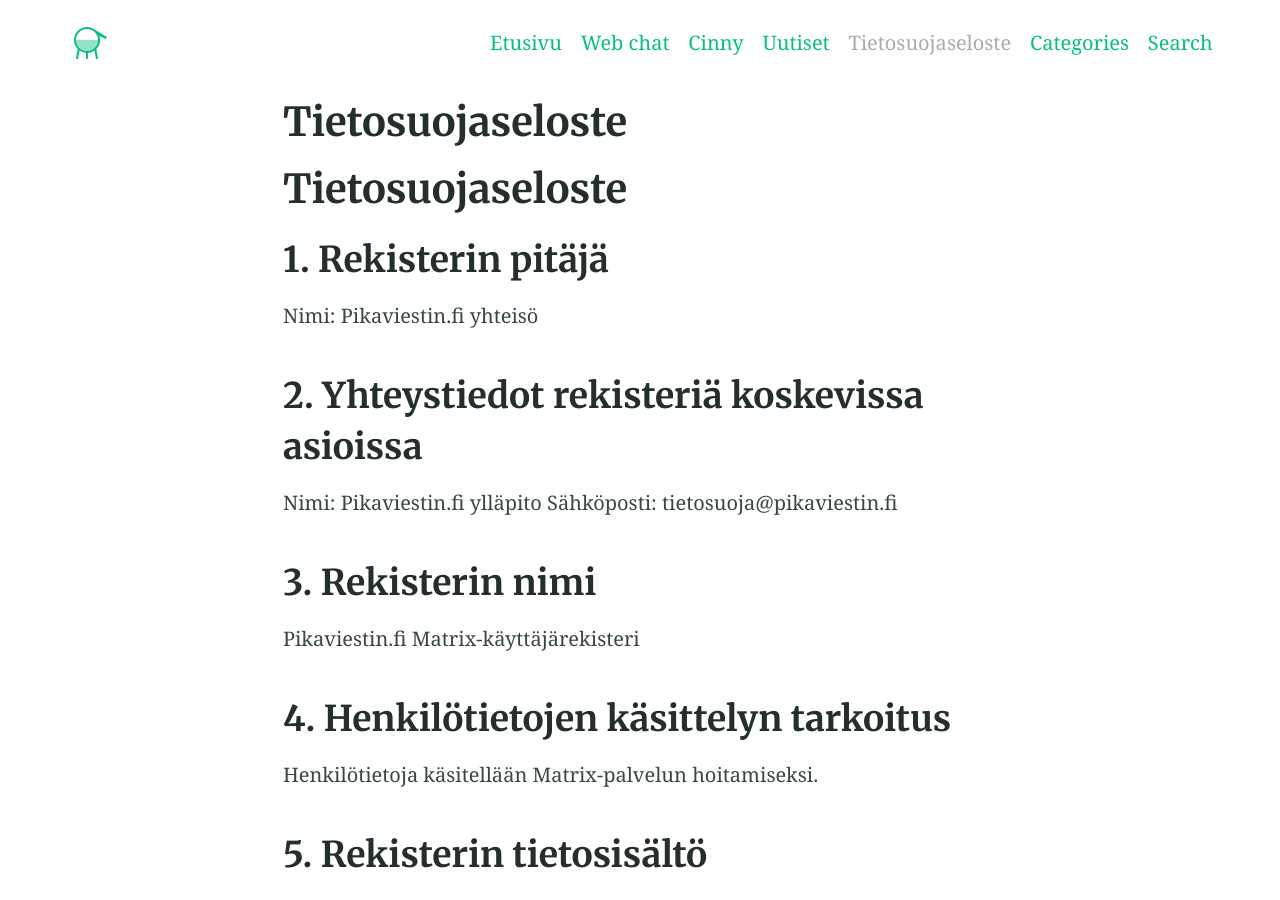
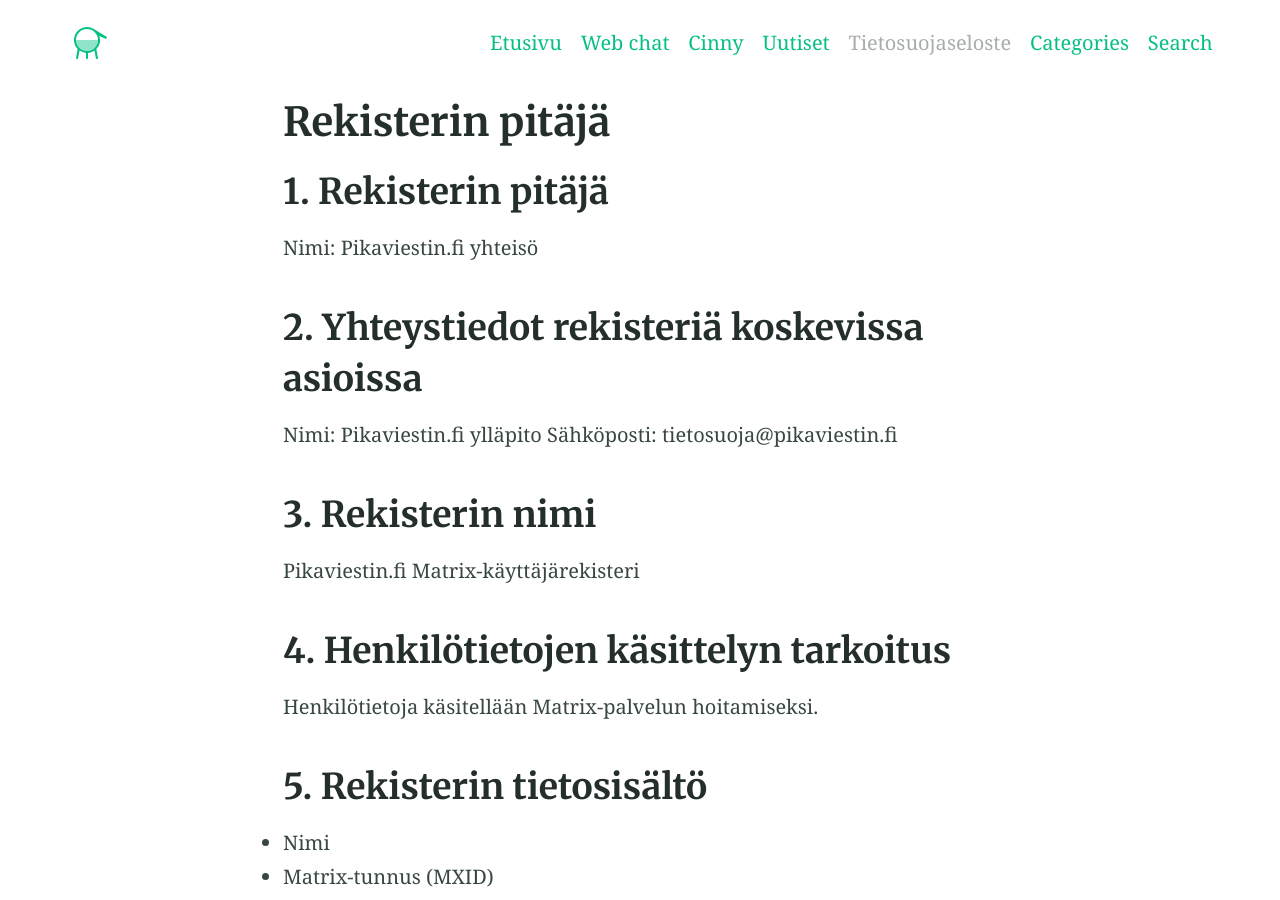
Before and after one commit to pikaviestin/website-www.pikaviestin.fi, a Jekyll site: the page built from tietosuojaseloste.md, in a window 1280 px wide and 900 px high. Built offline with Jekyll 4.4.1, drawn with Linux system fonts in a browser that asks for light colours; our own code applies the rules of GitHub Pages for plain Markdown files.

Commit message:
Take two

```diff
--- a/tietosuojaseloste.md
+++ b/tietosuojaseloste.md
@@ -1,5 +1,3 @@
-# Tietosuojaseloste
-
 ## 1. Rekisterin pitäjä
 Nimi: Pikaviestin.fi yhteisö
 
```
